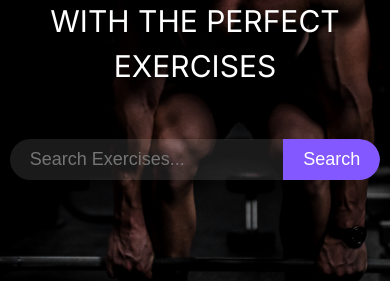
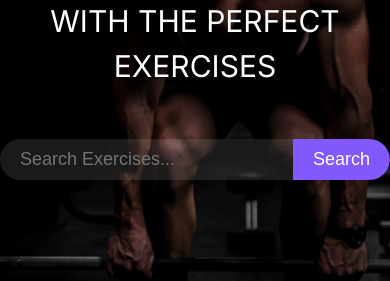
Before and after one commit to ezeigboemmanuel/FitnessApp, a Next.js app: page / in a window 390 px wide. Shown: the part 426-707 px from the top of the page. Built offline with nearby package versions, Linux system fonts and the light colour scheme; no server answers.

Commit message:
worked on search again

```diff
--- a/src/app/styles.css
+++ b/src/app/styles.css
@@ -61,7 +61,7 @@
     line-height: 1.5em;
 }
 .banner-search{
-    width: 500px;
+    width: 450px;
     margin: 0 auto;
     background-color: rgba(255, 255, 255, 0.1); /* Semi-transparent white background */
     border-radius: 25px;
@@ -95,7 +95,7 @@ button:hover {
         font-size: 30px;
     }
     .banner-search{
-        width: 95%;
+        width: 100%;
     }
 }
 
```
